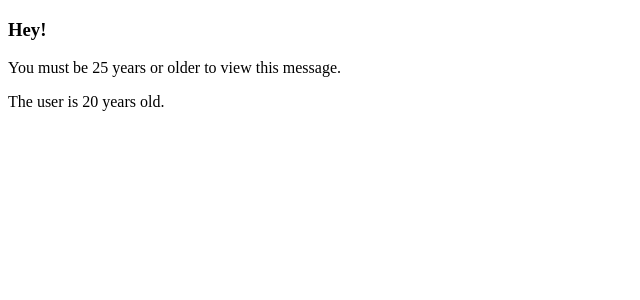
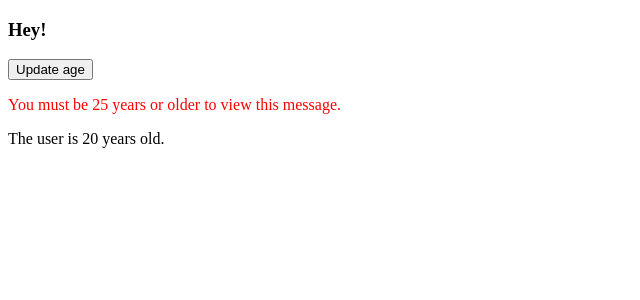
Before and after one commit to WinterIsCoding23/udemy-vue3, a Vue app in the folder section6/test-app/: page / in a window 1280 px wide. Shown: the top 300 px of the page, without its empty margins (0-640 px from the left). Built offline with nearby package versions, Linux system fonts and the light colour scheme.

Commit message:
add button to increase age in App & color v-else-statement in Greeting red

```diff
--- a/section6/test-app/src/App.vue
+++ b/section6/test-app/src/App.vue
@@ -1,5 +1,8 @@
 <template>
   <h3>Hey!</h3>
+
+  <button type="button" @click="age++">Update age</button>
+
   <!-- Components can be inserted with lower-case or Upper-case -->
   <greeting :age="age"></greeting>
   <!-- if written like <user age="age"></user> </user>-> Vue would assume a String has to be passed down -->
--- a/section6/test-app/src/Components/Greeting.vue
+++ b/section6/test-app/src/Components/Greeting.vue
@@ -21,4 +21,7 @@ export default {
 p:hover {
   color: darken(#cc4444, 15%);
 }
+p {
+  color: red;
+}
 </style>
```
